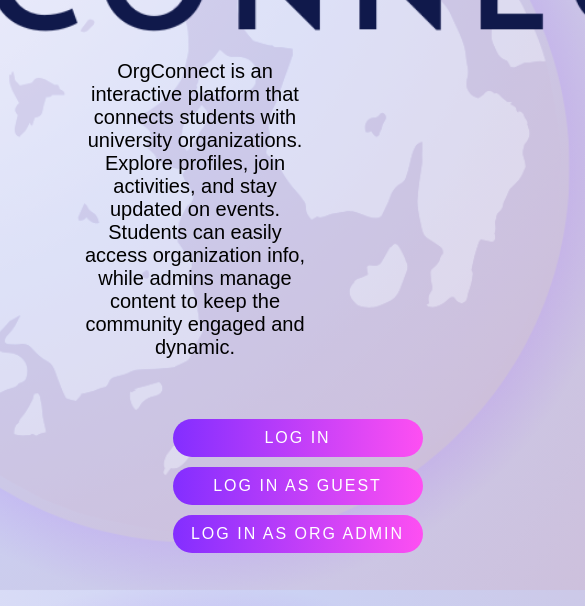
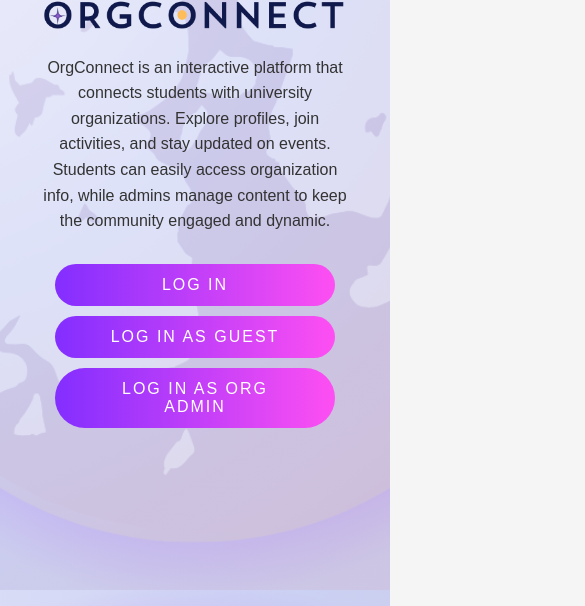
Before and after one commit to Blanknetework/OrgConnectV3, a plain HTML site: page index.html in a window 390 px wide. Shown: the part 254-860 px from the top of the page, 585 px wide, since content can reach past the window. Drawn offline with Linux system fonts and the light colour scheme; a web font is replaced by a local one.

Commit message:
asdasdasdasd

```diff
--- a/src/css/landingpage.css
+++ b/src/css/landingpage.css
@@ -8,97 +8,117 @@ body {
   background-position: center;
 }
 
-.container{
+.container {
     width: 100%;
     height: 100vh;
     display: flex;
-    flex-direction: column;
     justify-content: center;
-    align-content: center;
-    flex-wrap: wrap;
-    text-align: center;
+    align-items: center;
+    position: relative;
 }
 
-.content{
-
+.content {
     width: 60%;
-    display: flex;
-    flex-direction: column;
-    justify-content: center;
-    align-items: center;
-}
-.content p{
-    font-size: 20px;
-    font-family: 'DM Sans', sans-serif;
+    max-width: 1200px;
     text-align: center;
-}
-
-.miniorgc{
-    width: 250px;
-    height: 200px;
-    margin-top: -80px;
-
-}
-
-.longorgc{
-    width: 75rem;
-}
-
-.button{
-    font-family: 'Proxima Nova Condensed', sans-serif;
-    letter-spacing: 2px;
-    margin-top: 40px;
-    text-transform: uppercase;
-}
-
-.btn-primary{
-background: linear-gradient(90deg, #832eff,#fe4ff2);
-padding-top:10px ;
-padding-bottom: 10px;
-
-border-radius: 30px;
-width: 250px;
-border: none;
-color: white;
-z-index: 1;
-text-decoration: none;
-
-}
-
-.btn-secondary{
-background: linear-gradient(90deg, #832eff,#fe4ff2);
-padding-top:10px ;
-padding-bottom: 10px;
-width: 250px;
-border-radius: 30px;
-border: none;
-color: white;
-margin-top: 10px;
-z-index: 1;
-text-decoration: none;
-}
-
-.btn-tertiary{
-background: linear-gradient(90deg, #832eff,#fe4ff2);
-padding-top:10px ;
-padding-bottom: 10px;
-border-radius: 30px;
-border: none;
-color: white;
-margin-top: 10px;
-z-index: 1;
-text-decoration: none;
-width: 250px;
+    position: relative;
+    z-index: 2;
 }
 
 
-.button{
 
-    left: 40%;
+.miniorgc {
+    width: 120px;
+    height: auto;
+    margin-bottom: 10px;
+}
+
+.longorgc {
+    width: 100%;
+    max-width: 800px;
+    height: auto;
+    margin-bottom: 20px;
+}
+
+.content p {
+    font-family: 'DM Sans', sans-serif;
+    font-size: 18px;
+    line-height: 1.6;
+    color: #333;
+    max-width: 800px;
+    margin: 0 auto 30px;
+    padding: 0 20px;
+}
+
+/* Button styles */
+.button {
     display: flex;
     flex-direction: column;
-    width: 20%;
-    transition: all;
+    gap: 10px;
+    align-items: center;
+    width: auto;
+}
+
+.btn-primary,
+.btn-secondary,
+.btn-tertiary {
+    background: linear-gradient(90deg, #832eff, #fe4ff2);
+    color: white;
+    text-decoration: none;
+    padding: 12px 40px;
+    border-radius: 30px;
+    font-family: 'Proxima Nova Condensed', sans-serif;
+    text-transform: uppercase;
+    letter-spacing: 2px;
+    width: 250px;
+    display: inline-block;
+    text-align: center;
+    transition: transform 0.3s ease;
+}
+
+.btn-primary:hover,
+.btn-secondary:hover,
+.btn-tertiary:hover {
+    transform: translateY(-2px);
+}
+
+
+@media screen and (max-width: 1366px) {
+    .content::before {
+        width: 140%;
+        height: 140%;
+    }
+
+    .longorgc {
+        width: 90%;
+        max-width: 700px;
+    }
+}
+
+@media screen and (max-width: 768px) {
+    .content {
+        width: 90%;
+    }
+
+    .content::before {
+        width: 160%;
+        height: 160%;
+    }
+
+    .longorgc {
+        width: 95%;
+    }
+}
+
+@media screen and (min-width: 1920px) {
+    .content::before {
+        width: 130%;
+        height: 130%;
+    }
+
+    .content {
+        max-width: 1400px;
+    }
 }
 
 #lock-overlay {
@@ -143,3 +163,120 @@ width: 250px;
     font-size: 16px;
     cursor: pointer;
 }
+
+@media screen and (min-width: 769px) {
+    .button {
+        justify-content: center;
+    }
+}
+
+@media screen and (max-width: 1024px) {
+    .content {
+        width: 90%;
+    }
+
+    .button {
+        width: 100%;
+    }
+}
+
+@media screen and (max-width: 480px) {
+    .content {
+        width: 100%;
+        padding: 20px;
+    }
+
+    .miniorgc {
+        width: 100px;
+        height: 80px;
+        margin-top: -20px;
+    }
+
+    .longorgc {
+        width: 20rem;
+    }
+
+    .content p {
+        font-size: 16px;
+        padding: 0 15px;
+    }
+
+    .button {
+        width: 100%;
+    }
+
+    .btn-primary,
+    .btn-secondary,
+    .btn-tertiary {
+        width: 200px;
+    }
+}
+
+
+@media screen and (min-width: 1920px) {
+    .content {
+        width: 50%;
+    }
+
+    .miniorgc {
+        width: 300px;
+        height: 240px;
+        margin-top: -100px;
+    }
+
+    .longorgc {
+        width: 85rem;
+    }
+
+    .content p {
+        font-size: 24px;
+        max-width: 1200px;
+        margin: 20px auto;
+    }
+
+    .button {
+        width: 100%;
+    }
+
+    .btn-primary,
+    .btn-secondary,
+    .btn-tertiary {
+        width: 300px;
+        padding: 15px;
+        font-size: 18px;
+    }
+}
+
+
+@media screen and (min-width: 2560px) {
+    .content {
+        width: 40%;
+    }
+
+    .miniorgc {
+        width: 400px;
+        height: 320px;
+        margin-top: -120px;
+    }
+
+    .longorgc {
+        width: 95rem;
+    }
+
+    .content p {
+        font-size: 28px;
+        max-width: 1400px;
+    }
+
+    .button {
+        width: 100%;
+    }
+
+    .btn-primary,
+    .btn-secondary,
+    .btn-tertiary {
+        width: 350px;
+        padding: 20px;
+        font-size: 20px;
+    }
+}
```
Lines whose indentation alone changed are shown as unchanged.
